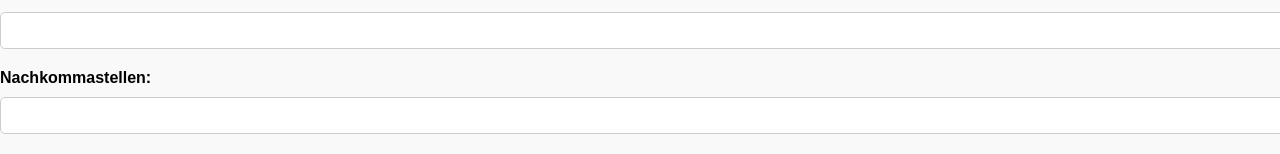
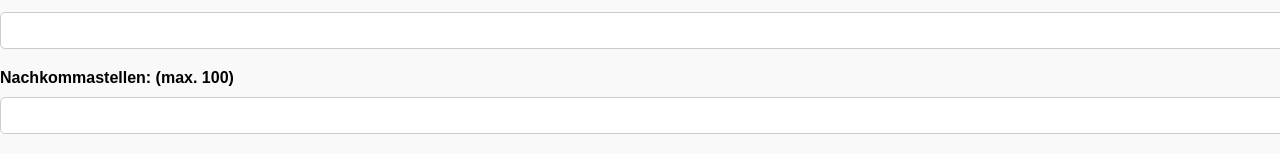
Before and after one commit to FTX-GmbH/zufaellige_zahl, a plain HTML site: page index.html in a window 1280 px wide. Shown: the part 221-375 px from the top of the page. Drawn offline with Linux system fonts and the light colour scheme.

Commit message:
Update index.html

```diff
--- a/index.html
+++ b/index.html
@@ -55,7 +55,7 @@
     <label for="und">Maximal:</label>
     <input type="number" id="und" min="0">
     <br>
-    <label for="nachkommastellen">Nachkommastellen:</label>
+    <label for="nachkommastellen">Nachkommastellen: (max. 100)</label>
     <input type="number" id="nachkommastellen" min="0">
     <br>
     <label for="kommazahlen">Kommazahlen verwenden:</label>
```
